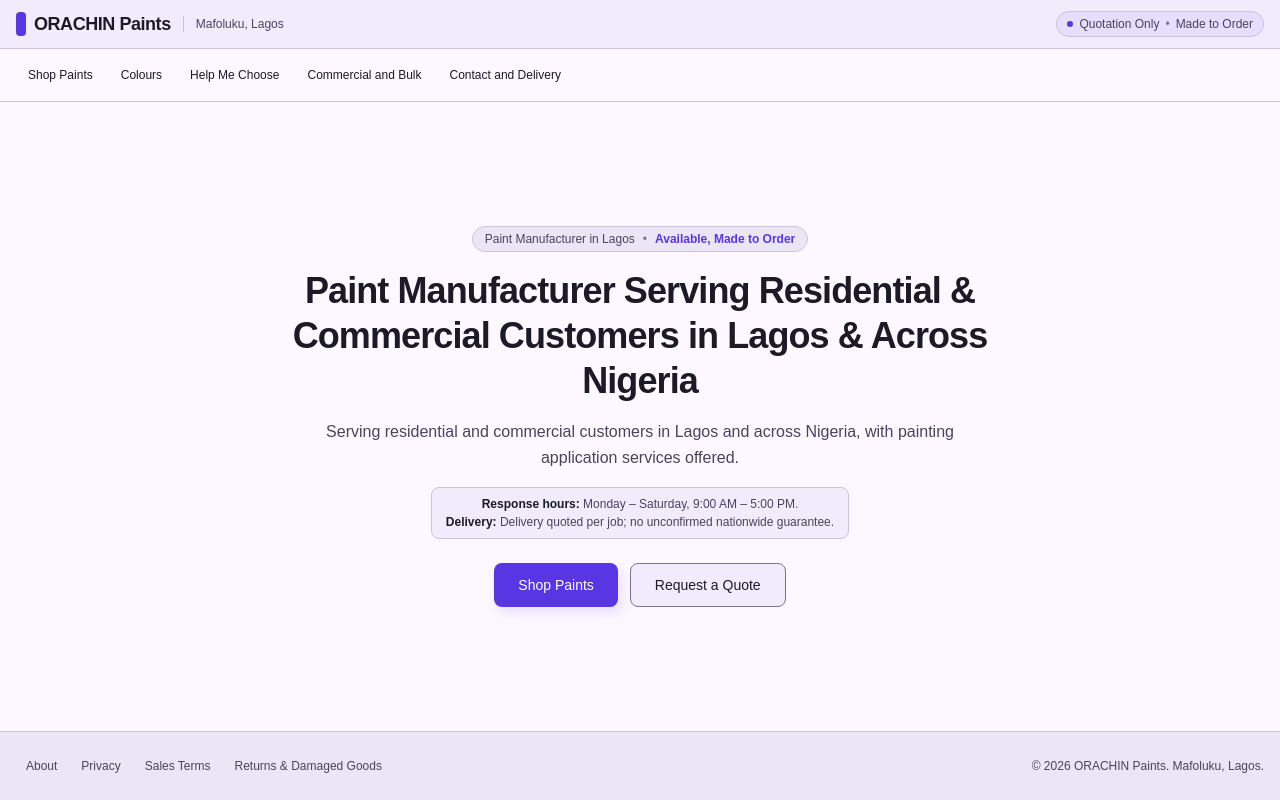
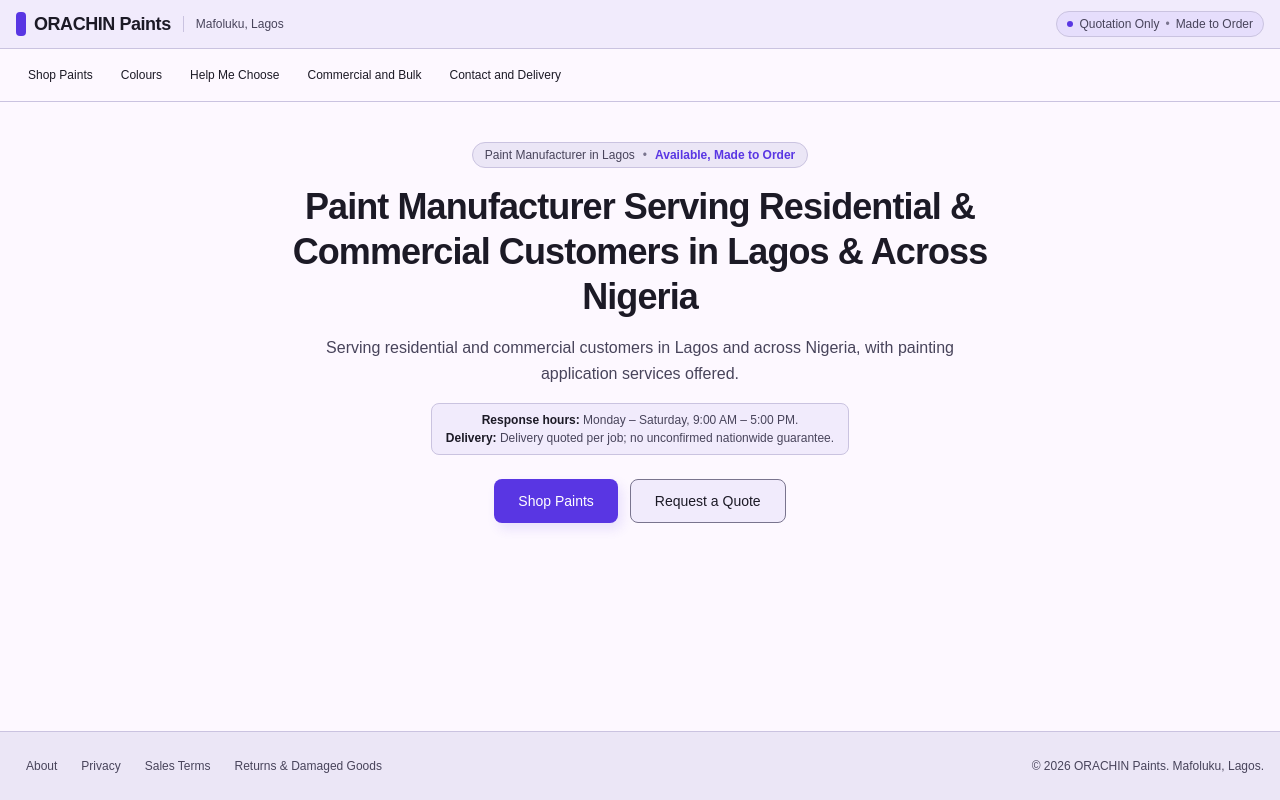
Before and after one commit to phebiannwokeji-cmd/ORACHIN-WEB, a Next.js app: page / in a window 1280 px wide. Built offline with nearby package versions, Linux system fonts and the light colour scheme.

Commit message:
fix(layout): enable natural document scrolling in PageShell

```diff
--- a/src/components/layout/PageShell.tsx
+++ b/src/components/layout/PageShell.tsx
@@ -9,9 +9,9 @@
 
 export function PageShell({ children }: PageShellProps) {
   return (
-    <div className="h-dvh max-h-dvh min-h-dvh w-full flex flex-col justify-between bg-background text-on-background overflow-hidden">
+    <div className="min-h-screen w-full flex flex-col bg-background text-on-background">
       <Header />
-      <main className="flex-1 overflow-y-auto flex flex-col justify-center px-4 py-4 max-w-7xl w-full mx-auto">
+      <main className="flex-1 px-4 py-6 sm:py-8 max-w-7xl w-full mx-auto">
         {children}
       </main>
       <Footer />
```
